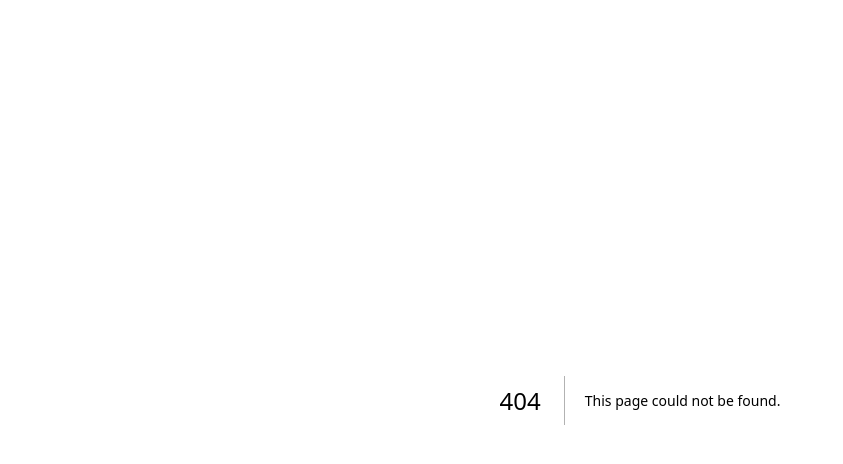
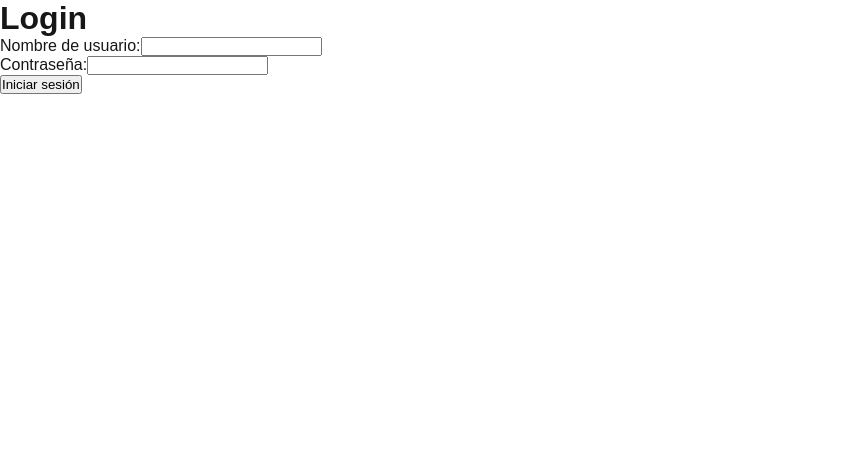
Before and after one commit to PabloNicolasGarcia/Endterm-M06-MarketLens, a Next.js app: page /login in a window 1280 px wide. Before the commit this address had no page. Shown: the top 464 px of the page, without its empty margins (0-843 px from the left). Built offline with nearby package versions, Linux system fonts and the light colour scheme.

Commit message:
Add login form with loading and error states

```diff
--- /dev/null
+++ b/app/login/page.tsx
@@ -0,0 +1,62 @@
+"use client";
+
+import { useState, type SyntheticEvent } from 'react';
+
+export default function LoginPage() {
+  const [username, setUsername] = useState('');
+  const [password, setPassword] = useState('');
+  const [loginError, setLoginError] = useState<string | null>(null);
+  const [loading, setLoading] = useState(false);
+
+  async function handleSubmit(e: SyntheticEvent<HTMLFormElement>) {
+    e.preventDefault();
+    setLoginError(null);
+    setLoading(true);
+
+    try {
+        const response = await fetch('https://dummyjson.com/auth/login', {
+          method: 'POST',
+          headers: { 'Content-Type': 'application/json'},
+          body: JSON.stringify({ username, password })
+        });
+        if (!response.ok) {
+          throw new Error('Error al iniciar sesión');
+        }
+        const data = await response.json();
+    } catch {
+      setLoginError('Error al iniciar sesión');
+    } finally {
+        setLoading(false);
+    }
+}
+
+  return (
+    <div>
+      <h1>Login</h1>
+      <form onSubmit={handleSubmit}>
+        <div>
+          <label htmlFor="username">Nombre de usuario:</label>
+          <input
+            type="text"
+            id="username"
+            value={username}
+            onChange={(e) => setUsername(e.target.value)}
+          />
+        </div>
+        <div>
+          <label htmlFor="password">Contraseña:</label>
+          <input
+            type="password"
+            id="password"
+            value={password}
+            onChange={(e) => setPassword(e.target.value)}
+          />
+        </div>
+        <button type="submit" disabled={loading}>
+          {loading ? 'Iniciando sesión...' : 'Iniciar sesión'}
+        </button>
+        {loginError && <p role="alert">{loginError}</p>}
+      </form>
+    </div>
+  );
+}
```
